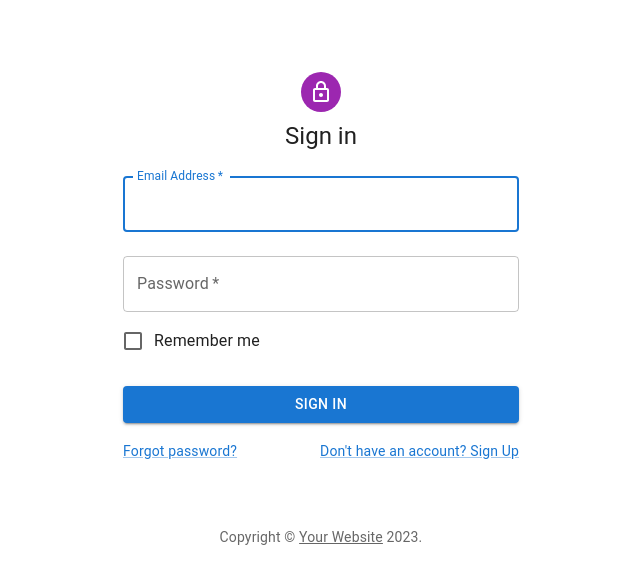
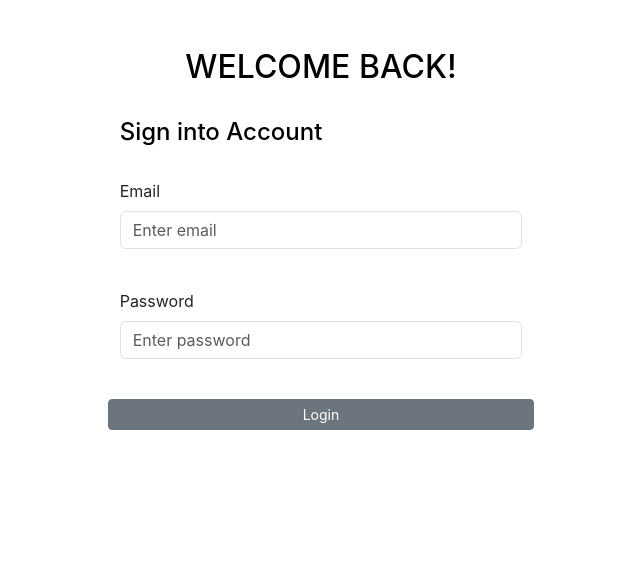
Before and after one commit to ThisaraWeerakoon/ECommerce_Platform_DataBase_Project, a React (Create React App) app in the folder client/: page / in a window 1280 px wide. Shown: the top 584 px of the page, without its empty margins (319-959 px from the left). Built offline with nearby package versions, Linux system fonts and the light colour scheme.

Commit message:
Committing new changes to login page

```diff
--- a/client/src/pageComponents/AuthenticationPageComponent/AuthenticationPageHeader.js
+++ b/client/src/pageComponents/AuthenticationPageComponent/AuthenticationPageHeader.js
@@ -3,7 +3,6 @@ import Container from 'react-bootstrap/Container';
 import Row from 'react-bootstrap/Row';
 import Col from 'react-bootstrap/Col';
 import Form from 'react-bootstrap/Form';
-import InputGroup from 'react-bootstrap/InputGroup';
 import Button from 'react-bootstrap/Button';
 
 const AuthenticationPageHeader = () => {
--- a/client/src/pages/AuthenticanPage.js
+++ b/client/src/pages/AuthenticanPage.js
@@ -1,9 +1,9 @@
 import React from 'react'
-import SignIn from '../pageComponents/AuthenticationPageComponent/SignIn'
+import AuthenticationPageHeader from '../pageComponents/AuthenticationPageComponent/AuthenticationPageHeader'
 
 const AuthenticanPage = () => {
   return (
-    <SignIn/>
+    <AuthenticationPageHeader/>
   )
 }
 
```
